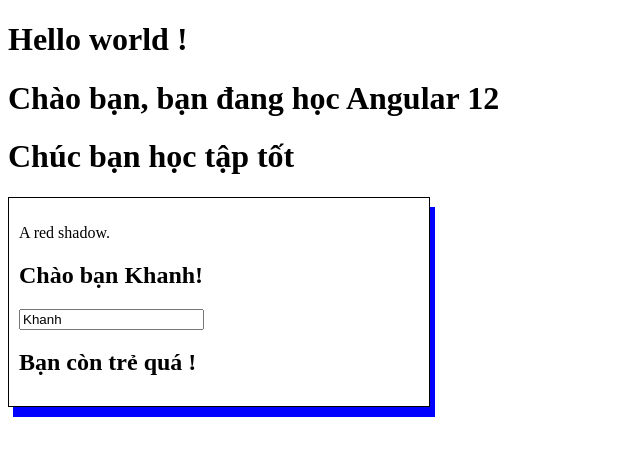
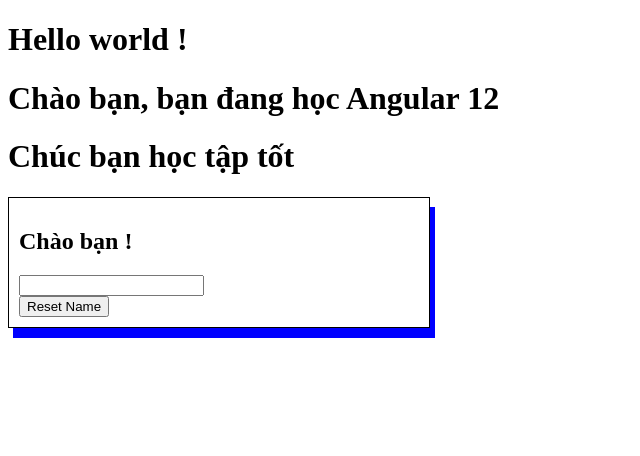
Before and after one commit to dokhanh103/Angular-12, an Angular app: page / in a window 1280 px wide. Shown: the top 456 px of the page, without its empty margins (0-640 px from the left). Built offline with nearby package versions, Linux system fonts and the light colour scheme.

Commit message:
done ngModel

```diff
--- a/src/app/app.module.ts
+++ b/src/app/app.module.ts
@@ -1,6 +1,6 @@
 import { NgModule } from '@angular/core';
 import { BrowserModule } from '@angular/platform-browser';
-
+import { FormsModule } from '@angular/forms'
 import { AppRoutingModule } from './app-routing.module';
 import { AppComponent } from './app.component';
 import { HomeComponent } from './home/home.component';
@@ -12,7 +12,8 @@ import { HomeComponent } from './home/home.component';
   ],
   imports: [
     BrowserModule,
-    AppRoutingModule
+    AppRoutingModule,
+    FormsModule
   ],
   providers: [],
   bootstrap: [AppComponent]
--- a/src/app/home/home.component.html
+++ b/src/app/home/home.component.html
@@ -1,9 +1,7 @@
 
 <div id="test">
-    <p>A red shadow.</p>
     <h2>Chào bạn {{name}}!</h2>
-    <input value={{name}}/>
+    <input type="text"  [(ngModel)]="name"/>
     <br>
-    <h2 *ngIf="age > 18">Bạn quá già rồi ! </h2>
-    <h2 *ngIf="age <= 18">Bạn còn trẻ quá ! </h2>
+    <button (click)="resetName()">Reset Name</button>
 </div>
--- a/src/app/home/home.component.ts
+++ b/src/app/home/home.component.ts
@@ -6,12 +6,15 @@ import { Component, OnInit } from '@angular/core';
   styleUrls: ['./home.component.scss']
 })
 export class HomeComponent implements OnInit{
-  public name = 'Khanh';
+  public name = '';
   public age = 17;
   constructor(){
 
   }
   ngOnInit(): void {
   }
-
+  public resetName(): void{
+    console.log('resetName');
+    this.name = '';
+  }
 }
```
